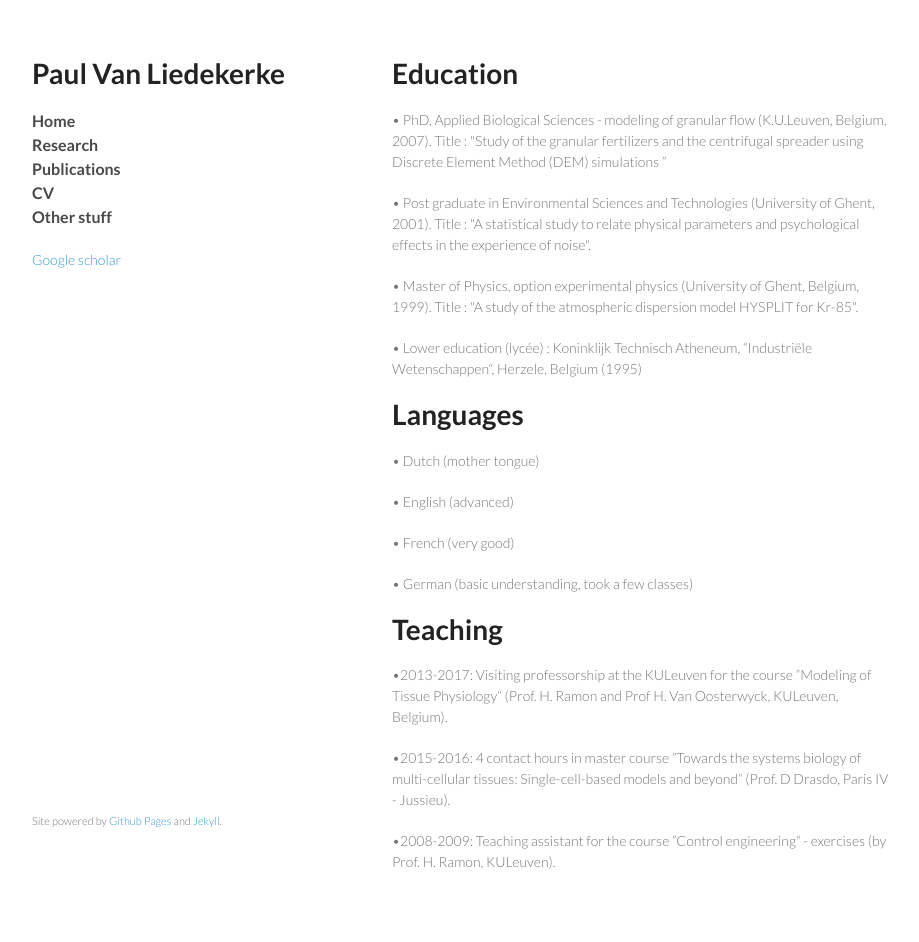
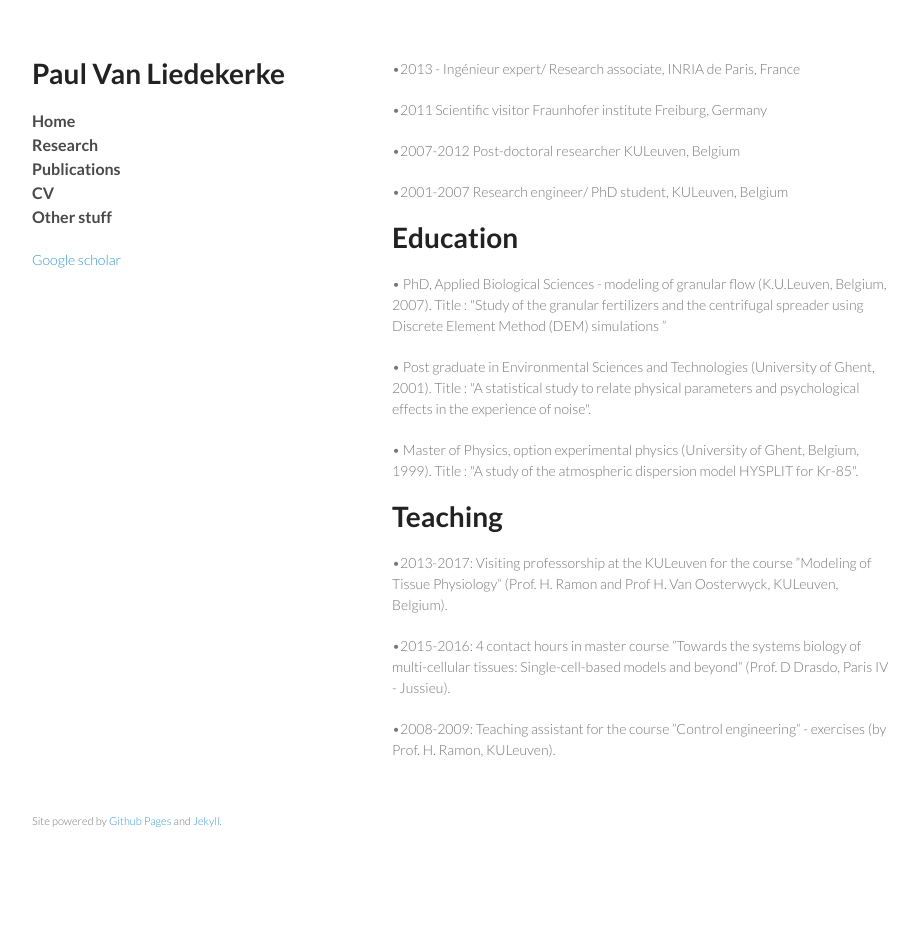
Before and after one commit to paulvanliedekerke/wittgenstein, a Jekyll site: the page cv.html, which Jekyll copies as it is, in a window 1280 px wide. Shown: the whole page, without its empty margins (178-1097 px from the left). Built offline with Jekyll 4.4.1, drawn with Linux system fonts in a browser that asks for light colours; Markdown is read by kramdown in place of the engine named in the settings; after the commit the page ends 900 px from its top, so only the background shows below that.

Commit message:
Update cv.html

```diff
--- a/cv.html
+++ b/cv.html
@@ -32,6 +32,13 @@
       </header>
       <section>
 
+
+<p>•2013  - Ingénieur expert/ Research associate, INRIA de Paris, France</p>
+<p>•2011 Scientific visitor Fraunhofer institute Freiburg, Germany </p>
+<p>•2007-2012 Post-doctoral researcher KULeuven, Belgium </p>
+<p>•2001-2007 Research engineer/ PhD student,  KULeuven, Belgium </p>
+
+
 <h1>Education</h1>
 	      <p></p>
 <p>• PhD, Applied Biological Sciences - modeling of granular flow (K.U.Leuven, Belgium, 2007). Title :
@@ -41,17 +48,13 @@ simulations ”</p>
 statistical study to relate physical parameters and psychological effects in the experience of noise".</p>
 <p>• Master of Physics, option experimental physics (University of Ghent, Belgium, 1999). Title : "A
 study of the atmospheric dispersion model HYSPLIT for Kr-85".</p>
-<p>• Lower education (lycée) : Koninklijk Technisch Atheneum, “Industriële Wetenschappen“, Herzele,
-Belgium (1995) </p>
+
 	<p></p>
 
-<h1>Languages</h1>
 
-<p>• Dutch (mother tongue)</p>
-<p><p>• English (advanced)</p>
-• French (very good)</p>
-<p>• German (basic understanding, took a few classes)</p>
-	<p></p>
+
+
+
 
 <h1>Teaching</h1>
 <p>•2013-2017: Visiting professorship at the KULeuven for the course ”Modeling of Tissue Physiology“
```
